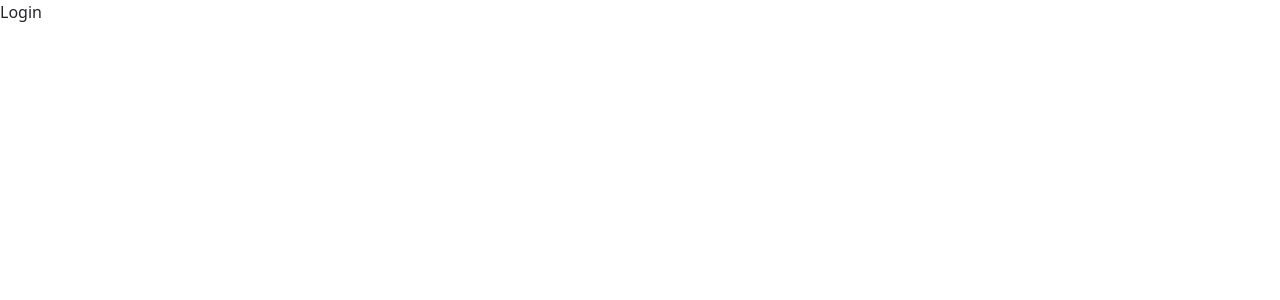
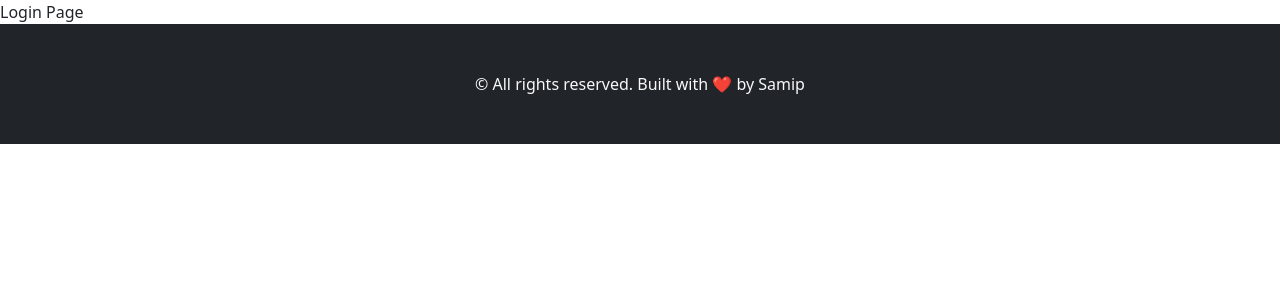
Before and after one commit to comingback2life/expenses-tracker-fullstack, a React (Create React App) app in the folder expenses-tracker-frontend/: page / in a window 1280 px wide. Shown: the top 300 px of the page. Built offline with nearby package versions, Linux system fonts and the light colour scheme.

Commit message:
Footer made in default layout and being used in the MainLayout

```diff
--- a/expenses-tracker-frontend/src/components/Layout/MainLayout.js
+++ b/expenses-tracker-frontend/src/components/Layout/MainLayout.js
@@ -2,6 +2,13 @@ import React from 'react'
 
 export const MainLayout = ({children}) => {
   return (
-    <div>{children}</div>
+    <div>{children}
+
+
+
+    <footer className="footer bg-dark text-light p-5 text-center">
+      &copy; All rights reserved. Built with ❤️ by Samip
+    </footer>
+    </div>
   )
 }
--- a/expenses-tracker-frontend/src/pages/Login.js
+++ b/expenses-tracker-frontend/src/pages/Login.js
@@ -1,7 +1,10 @@
 import React from 'react'
+import { MainLayout } from '../components/Layout/MainLayout';
 
 export const Login = () => {
   return (
-    <div>Login</div>
+    <MainLayout>
+      Login Page
+      </MainLayout>
   )
 }
```
Also changed, not shown: expenses-tracker-frontend/src/components/Layout/TopNav.js (added).
